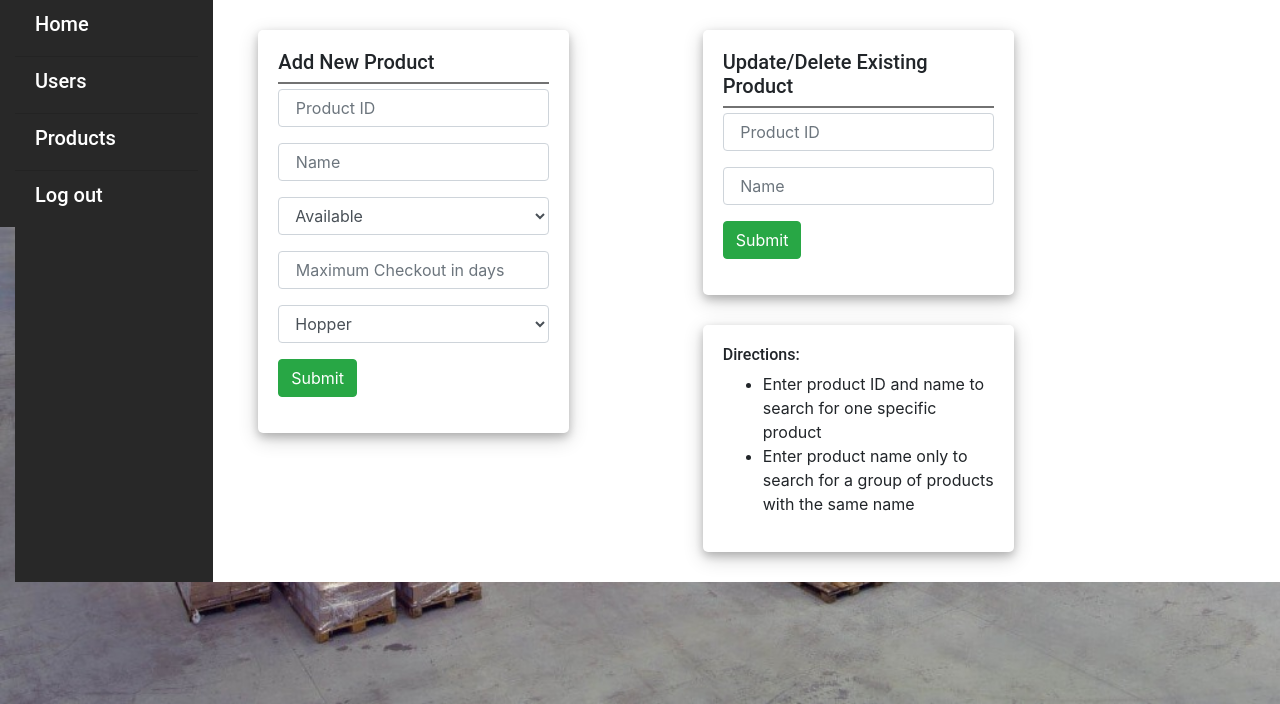
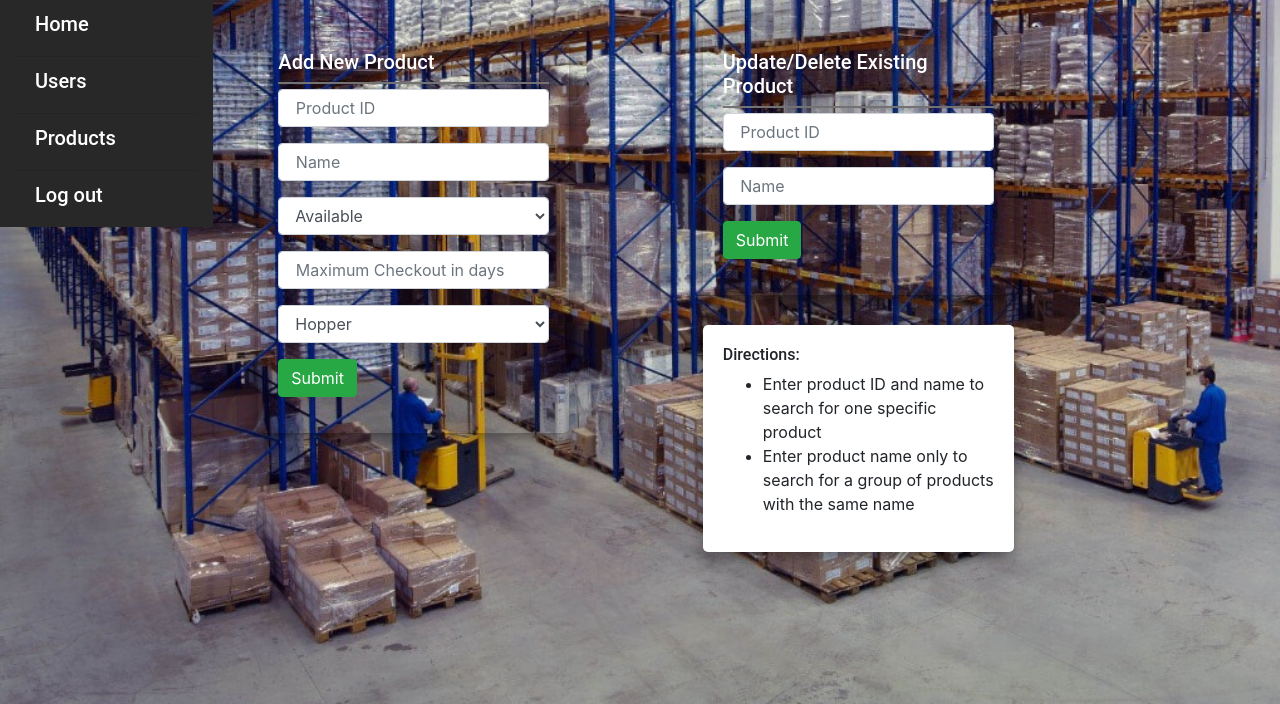
Before and after one commit to arllence/warehouse-management, a Django app: page /RFID/object in a window 1280 px wide. Shown: the part 96-800 px from the top of the page. Run offline with Django 3.2, Linux system fonts and the light colour scheme; a user stored in the database is signed in; some libraries are stand-ins or nearby versions.

Commit message:
bg-image

```diff
--- a/RFID/templates/RFID/base.html
+++ b/RFID/templates/RFID/base.html
@@ -49,7 +49,7 @@
           </div>
         </div>
       </div>
-      <div id="new-container">
+      <div id="new-container" style="background-color: transparent;">
         <div class="row">
           <div class="col-sm-2 side-bar">
             <div class="list-group list-group-flush">
@@ -63,7 +63,7 @@
                 <h5>Log out</h5></a>
             </div>
           </div>
-          <div class="col-sm-10 main">
+          <div class="col-sm-10 main" style="background-color: transparent;">
             {% block content %}
             {% endblock %}
           </div>
--- a/RFID/templates/RFID/home.html
+++ b/RFID/templates/RFID/home.html
@@ -11,7 +11,7 @@
       {% if message %}
         <h6>{{ message }}</h6>
       {% endif %}
-      <h6>Database Table:</h6>
+      <h5 style="color: white;">Database Table:</h5>
       <div class="database_select">
         <button onclick="divVisibility('record_table'); table_is_record();" class="btn btn-info" id="record_btn">Records</button>
         <button onclick="divVisibility('object_table'); table_is_object();" class="btn btn-info" id="object_btn">Products</button>
--- a/RFID/templates/RFID/object.html
+++ b/RFID/templates/RFID/object.html
@@ -16,9 +16,9 @@
       </div>
       <div class="box">
         <div class="box-title">
-          <h5>Add New Product</h5>
+          <h5 style="color: white;">Add New Product</h5>
         </div>
-        <form action="object" method="post" class="form-group">
+        <form action="object" method="post" class="form-group" >
           {% csrf_token %}
           {{add_object_form |crispy}}
           <button type="submit" class="btn btn-success">Submit</button>
@@ -28,7 +28,7 @@
     <div class="col-sm-5">
       <div class="box">
         <div class="box-title">
-          <h5>Update/Delete Existing Product</h5>
+          <h5 style="color: white;">Update/Delete Existing Product</h5>
         </div>
         <form action="get-object" method="post" class="form-group">
           {% csrf_token %}
@@ -36,7 +36,7 @@
           <button type="submit" class="btn btn-success">Submit</button>
         </form>
       </div>
-      <div class="box">
+      <div class="box" style="background-color: white;">
         <h6>Directions:</h6>
         <ul>
           <li>Enter product ID and name to search for one specific product</li>
--- a/RFID/templates/RFID/user.html
+++ b/RFID/templates/RFID/user.html
@@ -17,7 +17,7 @@
     </div>
     <div class="box">
       <div class="box-title">
-        <h5>Add New User</h5>
+        <h5 style="color: white;">Add New User</h5>
       </div>
       <form action="user" method="post" class="form-group">
         {% csrf_token %}
@@ -29,7 +29,7 @@
   <div class="col-sm-5">
     <div class="box">
       <div class="box-title">
-        <h5>Update/Delete Existing User</h5>
+        <h5 style="color: white;">Update/Delete Existing User</h5>
       </div>
       <form action="get-user" method="post" class="form-group">
         {% csrf_token %}
```
Also changed, not shown: db.sqlite3.
